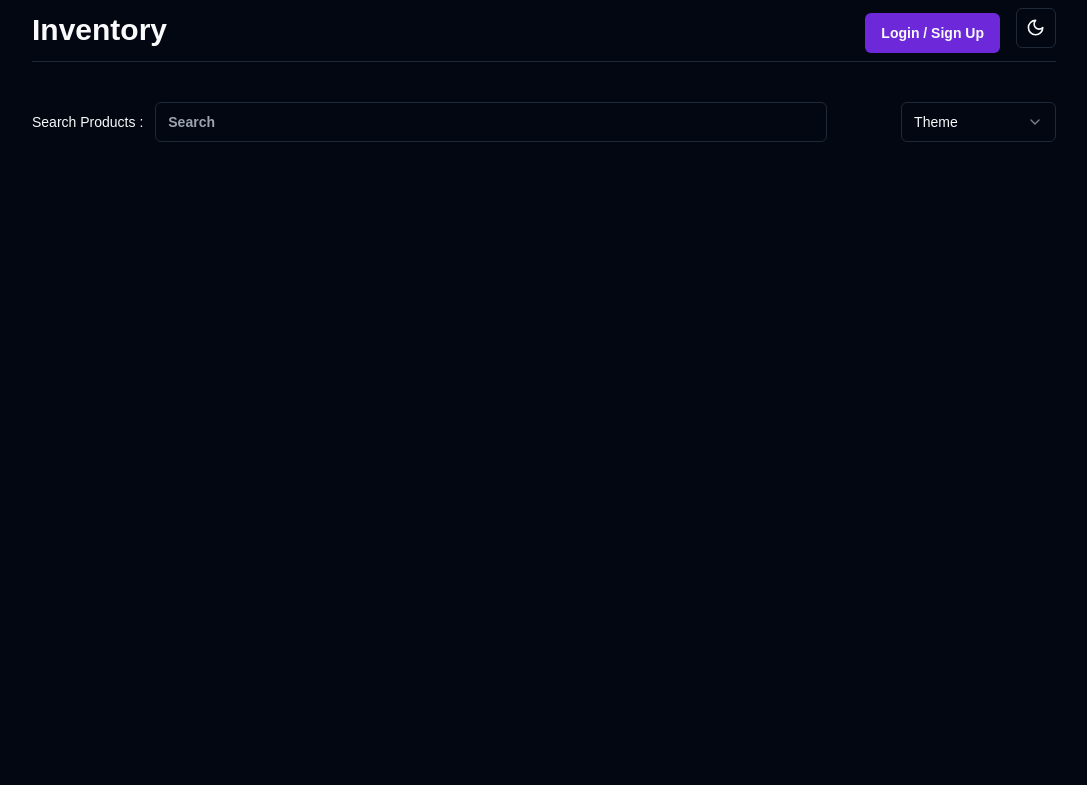
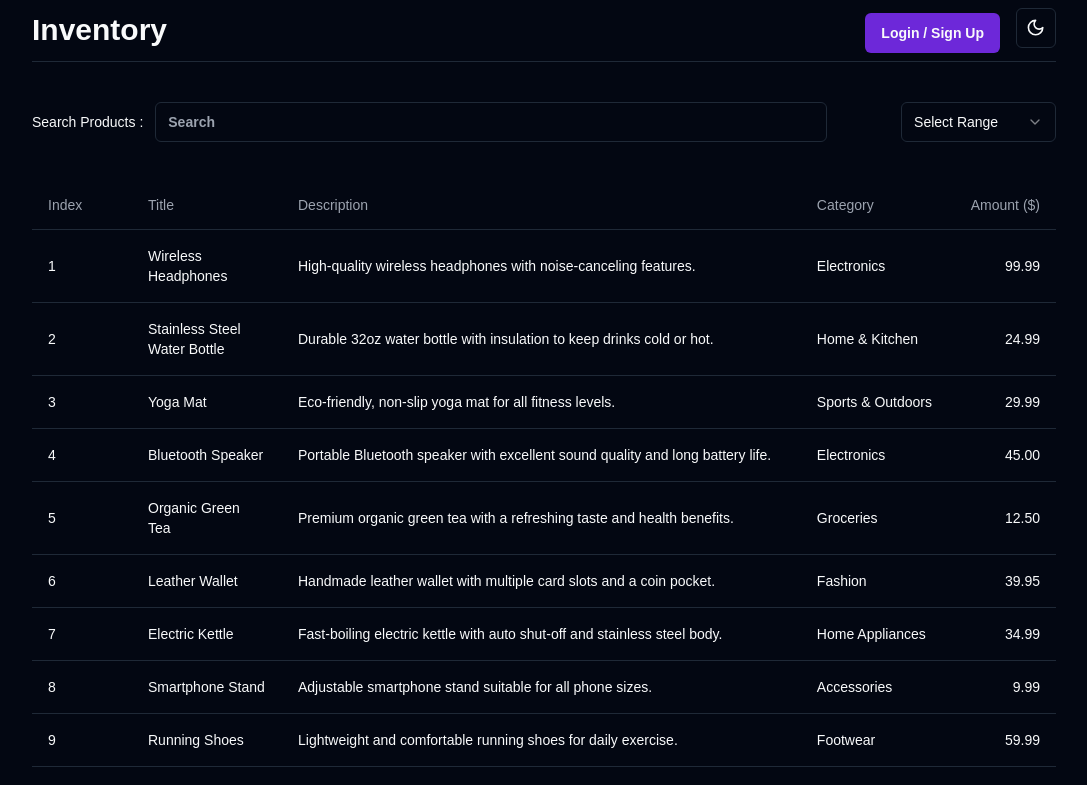
Before and after one commit to VikasMeshram2708/Inventory, a Next.js app: page / in a window 1280 px wide. Shown: the top 785 px of the page, without its empty margins (96-1183 px from the left). Built offline with nearby package versions, Linux system fonts and the light colour scheme.

Commit message:
:zap: created Product Table.

```diff
--- a/app/layout.tsx
+++ b/app/layout.tsx
@@ -16,8 +16,20 @@ const geistMono = localFont({
 });
 
 export const metadata: Metadata = {
-  title: "Create Next App",
-  description: "Generated by create next app",
+  title: "Inventory Management App | Track and Manage Your Stock Effortlessly",
+  description:
+    "Optimize your inventory management with our intuitive app. Track stock levels, manage products, and streamline your business operations with ease.",
+  keywords: [
+    "Inventory Management",
+    "Stock Management",
+    "Product Tracking",
+    "Business Operations",
+    "Inventory App",
+    "Manage Stock",
+    "Inventory Optimization",
+    "Inventory Software",
+    "Inventory Control",
+  ],
 };
 
 export default function RootLayout({
--- a/app/page.tsx
+++ b/app/page.tsx
@@ -1,9 +1,15 @@
 import ProductSearch from "@/components/ProductSearch";
+import { ProductTable } from "@/components/ProductTable";
 
 export default function Home() {
   return (
     <main className="min-h-screen w-full max-w-5xl mx-auto py-10">
-      <ProductSearch />
+      <div>
+        <ProductSearch />
+      </div>
+      <div className="py-10">
+        <ProductTable />
+      </div>
     </main>
   );
 }
--- a/components/ProductSearch.tsx
+++ b/components/ProductSearch.tsx
@@ -19,12 +19,11 @@ export default function ProductSearch() {
       </div>
       <Select>
         <SelectTrigger className="w-[180px]">
-          <SelectValue placeholder="Theme" />
+          <SelectValue placeholder="Select Range" />
         </SelectTrigger>
         <SelectContent>
-          <SelectItem value="light">Light</SelectItem>
-          <SelectItem value="dark">Dark</SelectItem>
-          <SelectItem value="system">System</SelectItem>
+          <SelectItem value="highToLow">High to Low</SelectItem>
+          <SelectItem value="minToHigh">Min to High</SelectItem>
         </SelectContent>
       </Select>
     </div>
--- /dev/null
+++ b/components/ProductTable.tsx
@@ -0,0 +1,137 @@
+import {
+    Table,
+    TableBody,
+    TableCaption,
+    TableCell,
+    TableFooter,
+    TableHead,
+    TableHeader,
+    TableRow,
+  } from "@/components/ui/table";
+
+  interface ProductType {
+    index: number;
+    title: string;
+    description: string;
+    category: string;
+    amount: number;
+  }
+
+  const invoices: ProductType[] = [
+    {
+      index: 1,
+      title: "Wireless Headphones",
+      description:
+        "High-quality wireless headphones with noise-canceling features.",
+      category: "Electronics",
+      amount: 99.99,
+    },
+    {
+      index: 2,
+      title: "Stainless Steel Water Bottle",
+      description:
+        "Durable 32oz water bottle with insulation to keep drinks cold or hot.",
+      category: "Home & Kitchen",
+      amount: 24.99,
+    },
+    {
+      index: 3,
+      title: "Yoga Mat",
+      description: "Eco-friendly, non-slip yoga mat for all fitness levels.",
+      category: "Sports & Outdoors",
+      amount: 29.99,
+    },
+    {
+      index: 4,
+      title: "Bluetooth Speaker",
+      description:
+        "Portable Bluetooth speaker with excellent sound quality and long battery life.",
+      category: "Electronics",
+      amount: 45.0,
+    },
+    {
+      index: 5,
+      title: "Organic Green Tea",
+      description:
+        "Premium organic green tea with a refreshing taste and health benefits.",
+      category: "Groceries",
+      amount: 12.5,
+    },
+    {
+      index: 6,
+      title: "Leather Wallet",
+      description:
+        "Handmade leather wallet with multiple card slots and a coin pocket.",
+      category: "Fashion",
+      amount: 39.95,
+    },
+    {
+      index: 7,
+      title: "Electric Kettle",
+      description:
+        "Fast-boiling electric kettle with auto shut-off and stainless steel body.",
+      category: "Home Appliances",
+      amount: 34.99,
+    },
+    {
+      index: 8,
+      title: "Smartphone Stand",
+      description: "Adjustable smartphone stand suitable for all phone sizes.",
+      category: "Accessories",
+      amount: 9.99,
+    },
+    {
+      index: 9,
+      title: "Running Shoes",
+      description:
+        "Lightweight and comfortable running shoes for daily exercise.",
+      category: "Footwear",
+      amount: 59.99,
+    },
+    {
+      index: 10,
+      title: "Aromatherapy Diffuser",
+      description:
+        "Ultrasonic aromatherapy diffuser with LED lights and timer settings.",
+      category: "Health & Wellness",
+      amount: 25.99,
+    },
+  ];
+
+  export function ProductTable() {
+    return (
+      <Table>
+        <TableCaption>A list of your recent invoices.</TableCaption>
+        <TableHeader>
+          <TableRow>
+            <TableHead className="w-[100px]">Index</TableHead>
+            <TableHead className="w-[150px]">Title</TableHead>
+            <TableHead>Description</TableHead>
+            <TableHead>Category</TableHead>
+            <TableHead className="text-right">Amount ($)</TableHead>
+          </TableRow>
+        </TableHeader>
+        <TableBody>
+          {invoices.map((invoice) => (
+            <TableRow key={invoice.index}>
+              <TableCell className="font-medium">{invoice.index}</TableCell>
+              <TableCell>{invoice.title}</TableCell>
+              <TableCell>{invoice.description}</TableCell>
+              <TableCell>{invoice.category}</TableCell>
+              <TableCell className="text-right">{invoice.amount.toFixed(2)}</TableCell>
+            </TableRow>
+          ))}
+        </TableBody>
+        <TableFooter>
+          <TableRow>
+            <TableCell colSpan={4} className="font-semibold">
+              Total
+            </TableCell>
+            <TableCell className="text-right font-semibold">
+              ${invoices.reduce((total, invoice) => total + invoice.amount, 0).toFixed(2)}
+            </TableCell>
+          </TableRow>
+        </TableFooter>
+      </Table>
+    );
+  }
--- /dev/null
+++ b/components/ui/table.tsx
@@ -0,0 +1,117 @@
+import * as React from "react"
+
+import { cn } from "@/lib/utils"
+
+const Table = React.forwardRef<
+  HTMLTableElement,
+  React.HTMLAttributes<HTMLTableElement>
+>(({ className, ...props }, ref) => (
+  <div className="relative w-full overflow-auto">
+    <table
+      ref={ref}
+      className={cn("w-full caption-bottom text-sm", className)}
+      {...props}
+    />
+  </div>
+))
+Table.displayName = "Table"
+
+const TableHeader = React.forwardRef<
+  HTMLTableSectionElement,
+  React.HTMLAttributes<HTMLTableSectionElement>
+>(({ className, ...props }, ref) => (
+  <thead ref={ref} className={cn("[&_tr]:border-b", className)} {...props} />
+))
+TableHeader.displayName = "TableHeader"
+
+const TableBody = React.forwardRef<
+  HTMLTableSectionElement,
+  React.HTMLAttributes<HTMLTableSectionElement>
+>(({ className, ...props }, ref) => (
+  <tbody
+    ref={ref}
+    className={cn("[&_tr:last-child]:border-0", className)}
+    {...props}
+  />
+))
+TableBody.displayName = "TableBody"
+
+const TableFooter = React.forwardRef<
+  HTMLTableSectionElement,
+  React.HTMLAttributes<HTMLTableSectionElement>
+>(({ className, ...props }, ref) => (
+  <tfoot
+    ref={ref}
+    className={cn(
+      "border-t bg-muted/50 font-medium [&>tr]:last:border-b-0",
+      className
+    )}
+    {...props}
+  />
+))
+TableFooter.displayName = "TableFooter"
+
+const TableRow = React.forwardRef<
+  HTMLTableRowElement,
+  React.HTMLAttributes<HTMLTableRowElement>
+>(({ className, ...props }, ref) => (
+  <tr
+    ref={ref}
+    className={cn(
+      "border-b transition-colors hover:bg-muted/50 data-[state=selected]:bg-muted",
+      className
+    )}
+    {...props}
+  />
+))
+TableRow.displayName = "TableRow"
+
+const TableHead = React.forwardRef<
+  HTMLTableCellElement,
+  React.ThHTMLAttributes<HTMLTableCellElement>
+>(({ className, ...props }, ref) => (
+  <th
+    ref={ref}
+    className={cn(
+      "h-12 px-4 text-left align-middle font-medium text-muted-foreground [&:has([role=checkbox])]:pr-0",
+      className
+    )}
+    {...props}
+  />
+))
+TableHead.displayName = "TableHead"
+
+const TableCell = React.forwardRef<
+  HTMLTableCellElement,
+  React.TdHTMLAttributes<HTMLTableCellElement>
+>(({ className, ...props }, ref) => (
+  <td
+    ref={ref}
+    className={cn("p-4 align-middle [&:has([role=checkbox])]:pr-0", className)}
+    {...props}
+  />
+))
+TableCell.displayName = "TableCell"
+
+const TableCaption = React.forwardRef<
+  HTMLTableCaptionElement,
+  React.HTMLAttributes<HTMLTableCaptionElement>
+>(({ className, ...props }, ref) => (
+  <caption
+    ref={ref}
+    className={cn("mt-4 text-sm text-muted-foreground", className)}
+    {...props}
+  />
+))
+TableCaption.displayName = "TableCaption"
+
+export {
+  Table,
+  TableHeader,
+  TableBody,
+  TableFooter,
+  TableHead,
+  TableRow,
+  TableCell,
+  TableCaption,
+}
```
